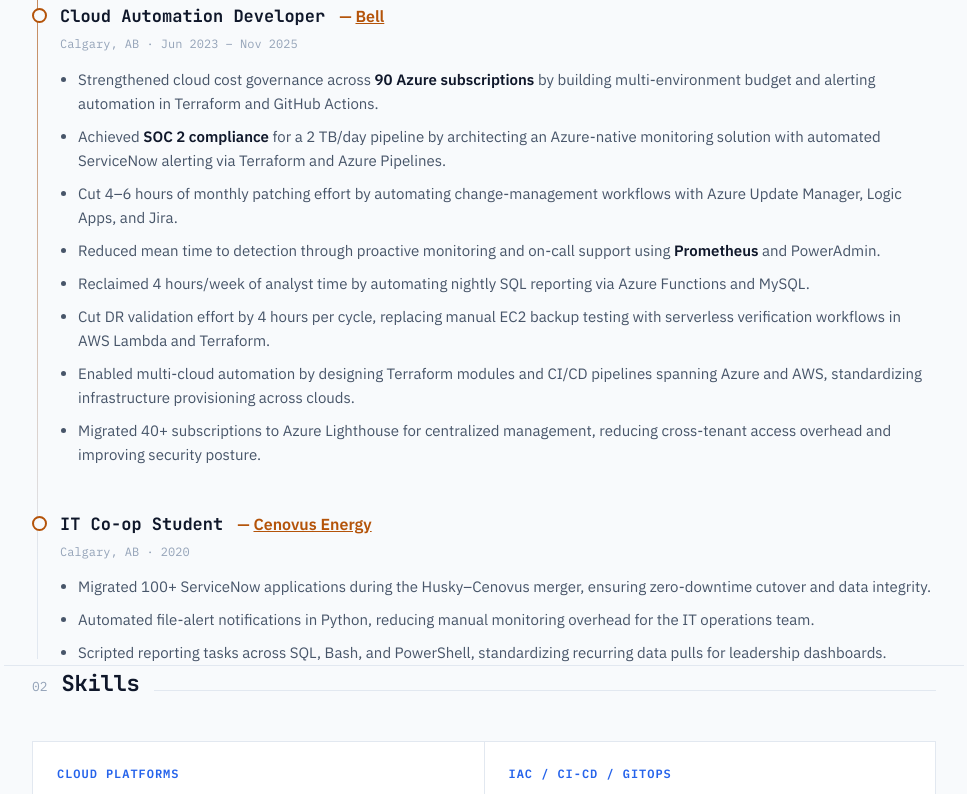
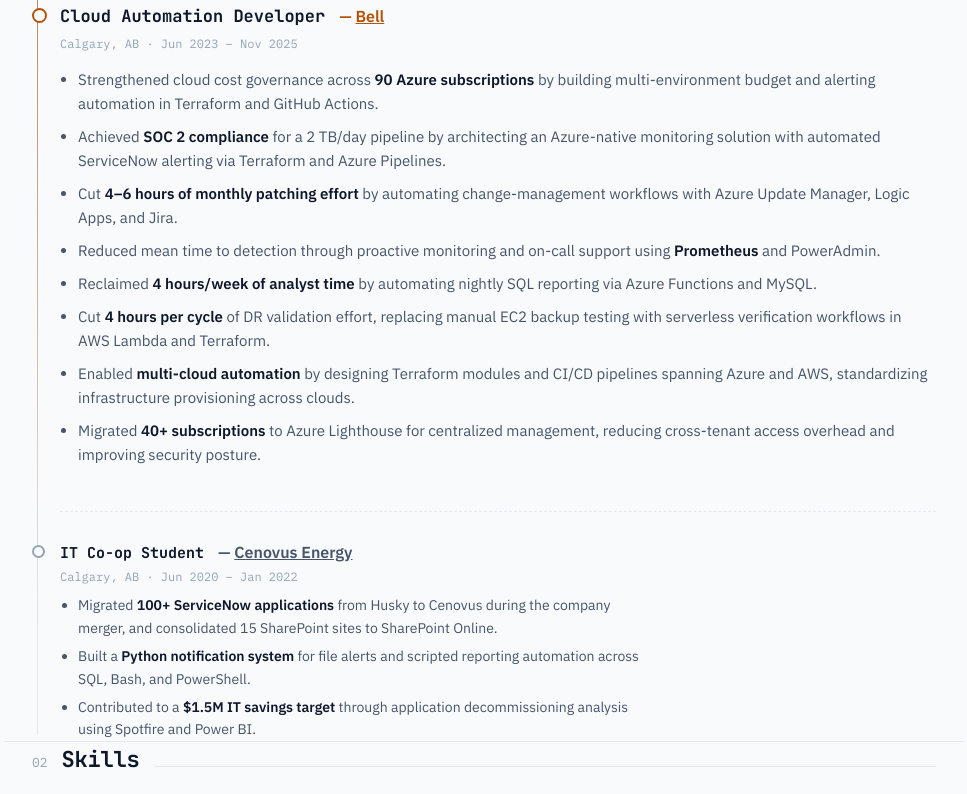
Before and after one commit to ejohnguia/ejohnguia.github.io, a plain HTML site: page index.html in a window 1280 px wide. Shown: the part 1517-2311 px from the top of the page, without its empty margins (156-1123 px from the left). Drawn offline with Linux system fonts and the light colour scheme.

Commit message:
Remove duplicate languages, fix light-mode nav, update Co-op entry, standardize bold in bullets

```diff
--- a/index.html
+++ b/index.html
@@ -205,12 +205,11 @@
       photos, a home lab running on Linux Mint, chasing that feeling of owning my
       own data instead of renting it back from the cloud.
     </p>
-    <p class="lede">
+<p class="lede">
       When I'm not at a keyboard: chess, Hollow Knight (still my favorite game,
       don't @ me), I'll take any excuse to be in the water, swimming or paddle
-      boarding or otherwise, and a genuine soft spot for penguins. I'm trilingual
-      in English, French, and Filipino. I read a lot of fantasy and I'll try
-      almost any food at least once.
+      boarding or otherwise, and a genuine soft spot for penguins. I read a lot of
+      fantasy and I'll try almost any food at least once.
     </p>
   </section>
 
@@ -250,8 +249,8 @@
         </div>
         <div class="job-meta">Calgary, AB · Dec 2025 – Present</div>
         <ul>
-          <li>Architected an <strong>AI Agent Platform</strong> on LibreChat and Azure AI Foundry, unifying developer tooling for 1,000+ IT users by integrating M365, ServiceNow, and internal documentation via <strong>Model Context Protocol (MCP)</strong> server integrations.</li>
-          <li>Modernized VM provisioning by migrating Jenkins pipelines to a GitOps platform on GitLab CI/CD and Terraform, consolidating tooling and embedding AI-assisted workflows for documentation generation and pipeline debugging.</li>
+          <li>Architected an <strong>AI Agent Platform</strong> on LibreChat and Azure AI Foundry, unifying developer tooling for 1,000+ IT users by integrating M365, ServiceNow, and internal documentation via Model Context Protocol (MCP) server integrations.</li>
+          <li>Modernized VM provisioning by migrating Jenkins pipelines to a <strong>GitOps platform</strong> on GitLab CI/CD and Terraform, consolidating tooling and embedding AI-assisted workflows for documentation generation and pipeline debugging.</li>
           <li>Delivered cost allocation visibility and departmental chargeback reporting across <strong>27 Azure subscriptions</strong> by implementing resource tagging governance via Enterprise Policy as Code (EPAC).</li>
           <li>Eliminated pipeline configuration drift by establishing an <strong>Internal Developer Platform</strong> on GitLab CI/CD and Argo CD, standardizing IaC builds, GitOps deployments, security scans, and approval workflows.</li>
         </ul>
@@ -266,25 +265,25 @@
         <ul>
           <li>Strengthened cloud cost governance across <strong>90 Azure subscriptions</strong> by building multi-environment budget and alerting automation in Terraform and GitHub Actions.</li>
           <li>Achieved <strong>SOC 2 compliance</strong> for a 2 TB/day pipeline by architecting an Azure-native monitoring solution with automated ServiceNow alerting via Terraform and Azure Pipelines.</li>
-          <li>Cut 4–6 hours of monthly patching effort by automating change-management workflows with Azure Update Manager, Logic Apps, and Jira.</li>
+          <li>Cut <strong>4–6 hours of monthly patching effort</strong> by automating change-management workflows with Azure Update Manager, Logic Apps, and Jira.</li>
           <li>Reduced mean time to detection through proactive monitoring and on-call support using <strong>Prometheus</strong> and PowerAdmin.</li>
-          <li>Reclaimed 4 hours/week of analyst time by automating nightly SQL reporting via Azure Functions and MySQL.</li>
-          <li>Cut DR validation effort by 4 hours per cycle, replacing manual EC2 backup testing with serverless verification workflows in AWS Lambda and Terraform.</li>
-          <li>Enabled multi-cloud automation by designing Terraform modules and CI/CD pipelines spanning Azure and AWS, standardizing infrastructure provisioning across clouds.</li>
-          <li>Migrated 40+ subscriptions to Azure Lighthouse for centralized management, reducing cross-tenant access overhead and improving security posture.</li>
+          <li>Reclaimed <strong>4 hours/week of analyst time</strong> by automating nightly SQL reporting via Azure Functions and MySQL.</li>
+          <li>Cut <strong>4 hours per cycle</strong> of DR validation effort, replacing manual EC2 backup testing with serverless verification workflows in AWS Lambda and Terraform.</li>
+          <li>Enabled <strong>multi-cloud automation</strong> by designing Terraform modules and CI/CD pipelines spanning Azure and AWS, standardizing infrastructure provisioning across clouds.</li>
+          <li>Migrated <strong>40+ subscriptions</strong> to Azure Lighthouse for centralized management, reducing cross-tenant access overhead and improving security posture.</li>
         </ul>
       </div>
 
-      <div class="job">
+      <div class="job-compact">
         <div class="job-head">
           <span class="job-title">IT Co-op Student</span>
           <span class="job-company">— <a href="https://www.cenovus.com/" target="_blank" rel="noopener noreferrer" style="color:inherit; text-decoration:underline;">Cenovus Energy</a></span>
         </div>
-        <div class="job-meta">Calgary, AB · 2020</div>
+        <div class="job-meta">Calgary, AB · Jun 2020 – Jan 2022</div>
         <ul>
-          <li>Migrated 100+ ServiceNow applications during the Husky–Cenovus merger, ensuring zero-downtime cutover and data integrity.</li>
-          <li>Automated file-alert notifications in Python, reducing manual monitoring overhead for the IT operations team.</li>
-          <li>Scripted reporting tasks across SQL, Bash, and PowerShell, standardizing recurring data pulls for leadership dashboards.</li>
+          <li>Migrated <strong>100+ ServiceNow applications</strong> from Husky to Cenovus during the company merger, and consolidated 15 SharePoint sites to SharePoint Online.</li>
+          <li>Built a <strong>Python notification system</strong> for file alerts and scripted reporting automation across SQL, Bash, and PowerShell.</li>
+          <li>Contributed to a <strong>$1.5M IT savings target</strong> through application decommissioning analysis using Spotfire and Power BI.</li>
         </ul>
       </div>
     </div>
@@ -406,7 +405,7 @@
     <a class="btn btn-primary" href="https://www.linkedin.com/in/ezrajohn-guia/" target="_blank" rel="noopener noreferrer">Message me on LinkedIn →</a>
     <a class="btn btn-ghost" href="https://github.com/ejohnguia" target="_blank" rel="noopener noreferrer">GitHub</a>
   </div>
-  <div class="footnote">EN · FR · FIL &nbsp;—&nbsp; Greater Edmonton Metropolitan Area</div>
+  <div class="footnote">Greater Edmonton Metropolitan Area</div>
 </footer>
 
 <script>
--- a/style.css
+++ b/style.css
@@ -1,5 +1,6 @@
 :root{
   --bg:#0a0e13;
+  --bg-rgb:10,14,19;
   --panel:#11161d;
   --panel-2:#0d1218;
   --line:#212a34;
@@ -19,6 +20,7 @@
 
 [data-theme="light"]{
   --bg:#f8fafc;
+  --bg-rgb:248,250,252;
   --panel:#ffffff;
   --panel-2:#f1f5f9;
   --line:#e2e8f0;
@@ -142,7 +144,7 @@
   position:sticky;
   top:0;
   z-index:20;
-  background:rgba(10,14,19,0.88);
+  background:rgba(var(--bg-rgb), 0.88);
   backdrop-filter:blur(8px);
   border-bottom:1px solid var(--line);
 }
@@ -481,12 +483,22 @@
 .job-compact .job-title{font-size:15px;}
 .job-compact .job-company{color:var(--text-dim); font-weight:600;}
 .job-compact .job-meta{margin-bottom:8px;}
-.job-compact p{
+.job-compact p,
+.job-compact ul{
   margin:0;
   color:var(--text-dim);
   font-size:14px;
   max-width:70ch;
 }
+.job-compact ul{
+  padding-left:18px;
+}
+.job-compact li{
+  margin-bottom:6px;
+  font-size:14px;
+}
+.job-compact li:last-child{margin-bottom:0;}
+.job-compact li strong{color:var(--text); font-weight:600;}
 
 /* ---------- skills ---------- */
 .skills-grid{
```
